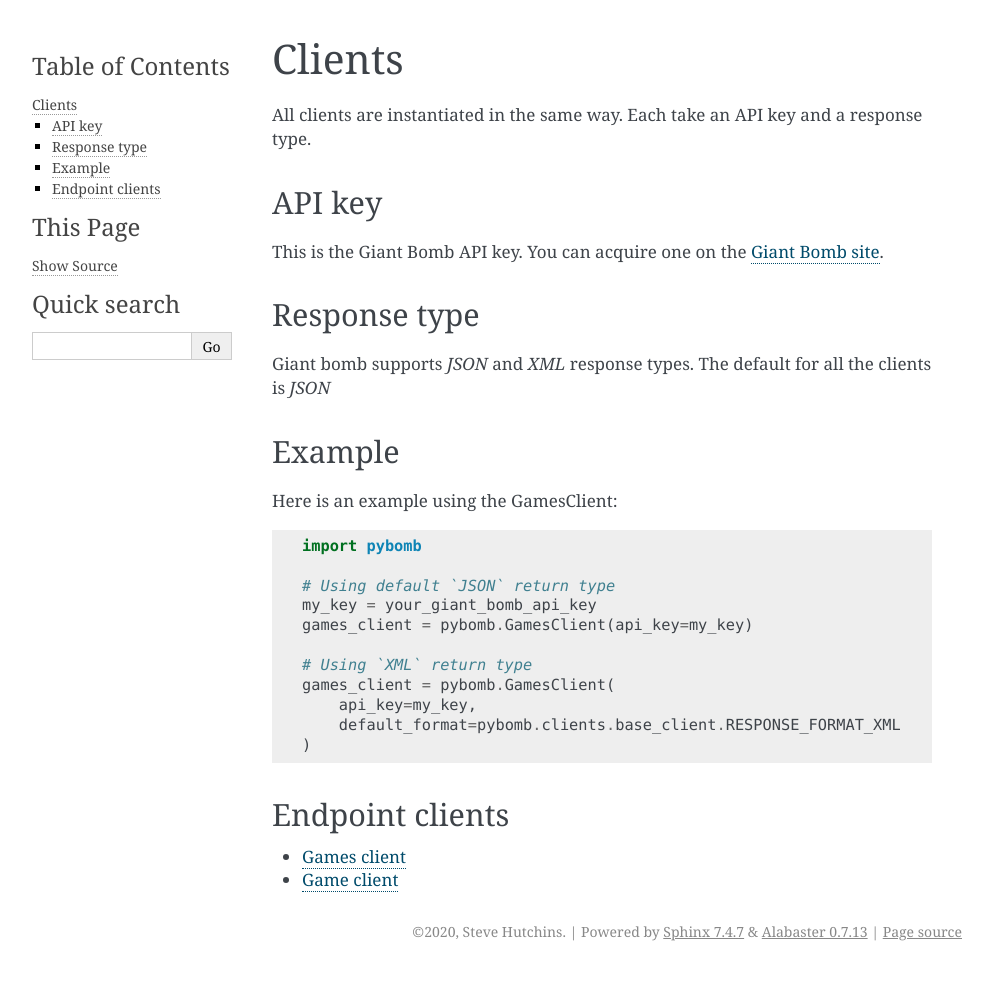
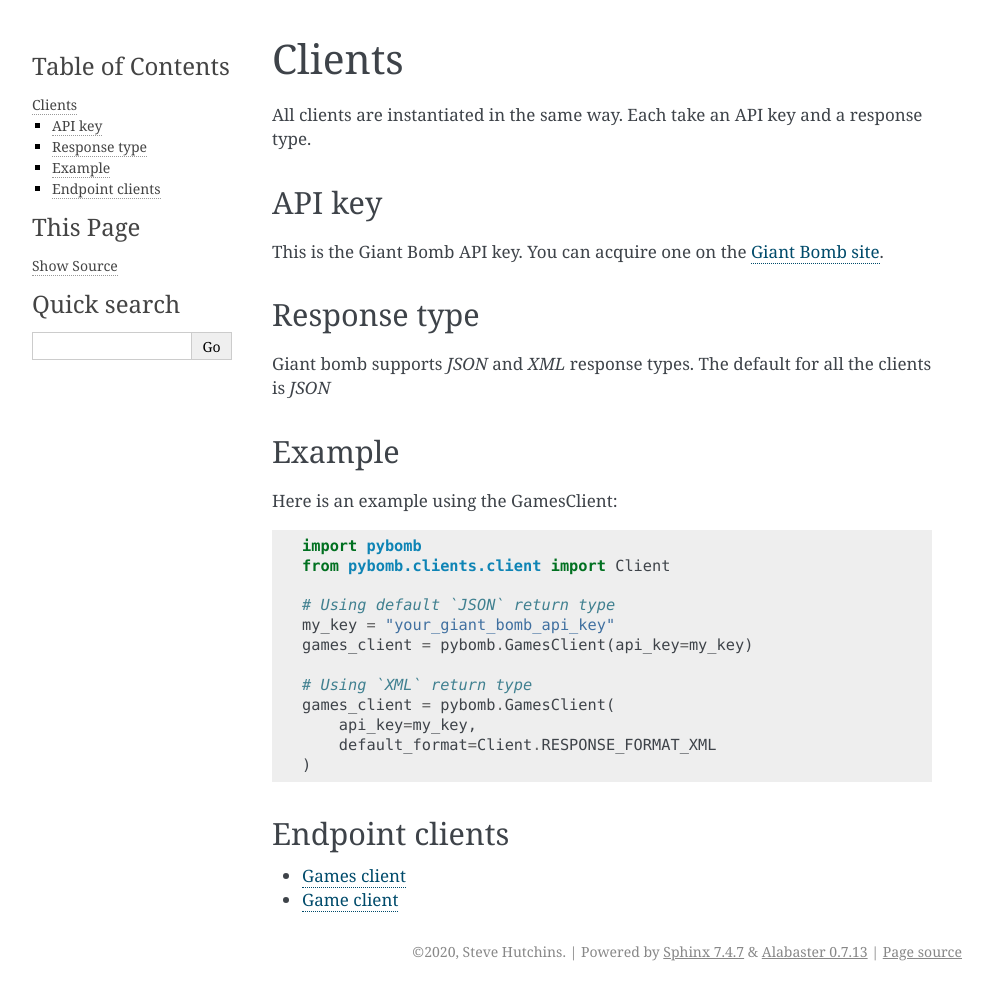
Before and after one commit to steveYeah/PyBomb, a Sphinx documentation site: the page built from docs/usage/clients.rst, in a window 1280 px wide. Shown: the whole page, without its empty margins (148-1141 px from the left). Built offline with Sphinx 7.4.7, drawn with Linux system fonts in a browser that asks for light colours.

Commit message:
update the docs for the latest changes

```diff
--- a/docs/api/clients.rst
+++ b/docs/api/clients.rst
@@ -6,10 +6,10 @@
     :undoc-members:
     :show-inheritance:
 
-base_client
+client
 --------------------------
 
-.. automodule:: pybomb.clients.base_client
+.. automodule:: pybomb.clients.client
     :members:
     :undoc-members:
     :show-inheritance:
--- a/docs/usage/clients.rst
+++ b/docs/usage/clients.rst
@@ -15,15 +15,16 @@
 Here is an example using the GamesClient::
 
     import pybomb
+    from pybomb.clients.client import Client
 
     # Using default `JSON` return type
-    my_key = your_giant_bomb_api_key
+    my_key = "your_giant_bomb_api_key"
     games_client = pybomb.GamesClient(api_key=my_key)
 
     # Using `XML` return type
     games_client = pybomb.GamesClient(
         api_key=my_key,
-        default_format=pybomb.clients.base_client.RESPONSE_FORMAT_XML
+        default_format=Client.RESPONSE_FORMAT_XML
     )
 
 Endpoint clients
```
